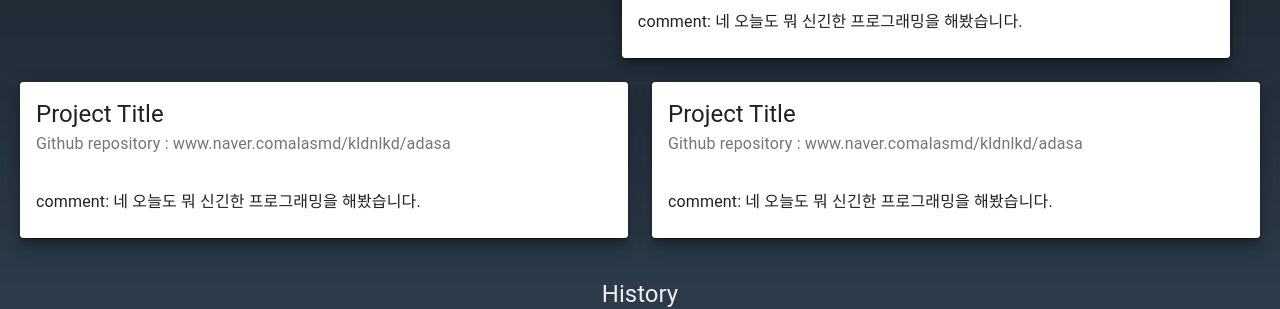
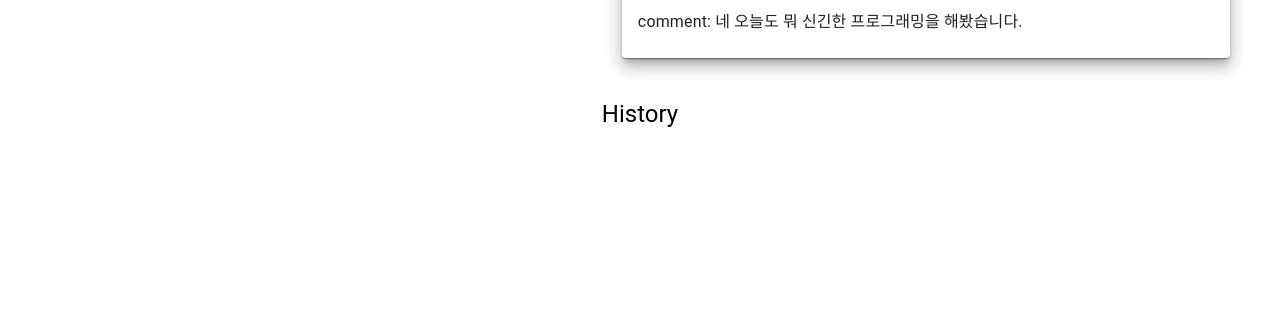
Before and after one commit to BlueBird-0/nest, a React (Create React App) app: page /#/ in a window 1280 px wide. Shown: the part 1122-1431 px from the top of the page. After the commit the page ends 1272 px from the top, so only its background shows below. Built offline with nearby package versions, Linux system fonts and the light colour scheme; grey boxes are pictures that could not be loaded.

Commit message:
수정 : react 홈페이지 개발 -전체 코드정리

```diff
--- a/src/App.js
+++ b/src/App.js
@@ -1,13 +1,9 @@
 import React from "react"
 import { HashRouter, Route }from "react-router-dom"
-import Navigation from "./conponents/Navigation";
 import Home from "./routes/Home"
-import About from "./routes/About"
-import Detail from "./routes/Detail"
 import Skills from "./routes/Skills";
 import Projects from "./routes/Projects";
 import History from "./routes/History";
-import {Box} from "@material-ui/core";
 
 function App() {
     return (
--- a/src/routes/History.js
+++ b/src/routes/History.js
@@ -1,9 +1,6 @@
 import React from "react"
 import {makeStyles} from "@material-ui/core/styles";
-import {Container, Grid, Typography} from "@material-ui/core";
-import Project01 from "./Project01";
-
-
+import {Container, Typography} from "@material-ui/core";
 
 const useStyles = makeStyles(theme => ({
     wrapper: {
--- a/src/routes/Project01.js
+++ b/src/routes/Project01.js
@@ -1,15 +1,11 @@
 import React, {Component} from 'react'
 import {Paper, Grid, Box, Card, CardContent, Typography, CardMedia} from "@material-ui/core";
-import {makeStyles} from "@material-ui/core/styles";
-import {red} from "@material-ui/core/colors";
 
 const useStyles = theme =>({
     root: {
         display: 'flex',
     },
     wrapper: {
-        // width: 600,
-        // height : 100,
         spacing: 6,
     },
     cover: {
@@ -26,7 +22,6 @@ const useStyles = theme =>({
 const classes = useStyles();
 
 class Project01 extends Component {
-    // const classes = useStyles()
     state = {
         boards: {
             brdno: 1,
--- a/src/routes/ProjectWrite.js
+++ b/src/routes/ProjectWrite.js
@@ -1,11 +1,6 @@
 import React, {Component} from 'react'
 
 class ProjectWrite extends Component {
-    // var handleSubmit = (e) => {
-    //     e.preventDefault()
-    //     this.props.onSaveData()
-    //     this.setState({})
-    // }
     state = {}
 
     handleChange = (e) =>{
--- a/src/routes/Projects.js
+++ b/src/routes/Projects.js
@@ -20,8 +20,6 @@ function Projects() {
             <Grid container spacing={3}>
                 <ProjectWrite/>
                 <Project01/>
-                <Project01/>
-                <Project01/>
             </Grid>
         </Container>
         )
--- a/src/routes/Skills.js
+++ b/src/routes/Skills.js
@@ -6,10 +6,6 @@ import {makeStyles} from "@material-ui/core/styles";
 const useStyles = makeStyles(theme => ({
     wrapper : {
         padding: '20px',
-    },
-    paper : {
-        width: 100,
-        height: 100,
     }
 }))
 
```
